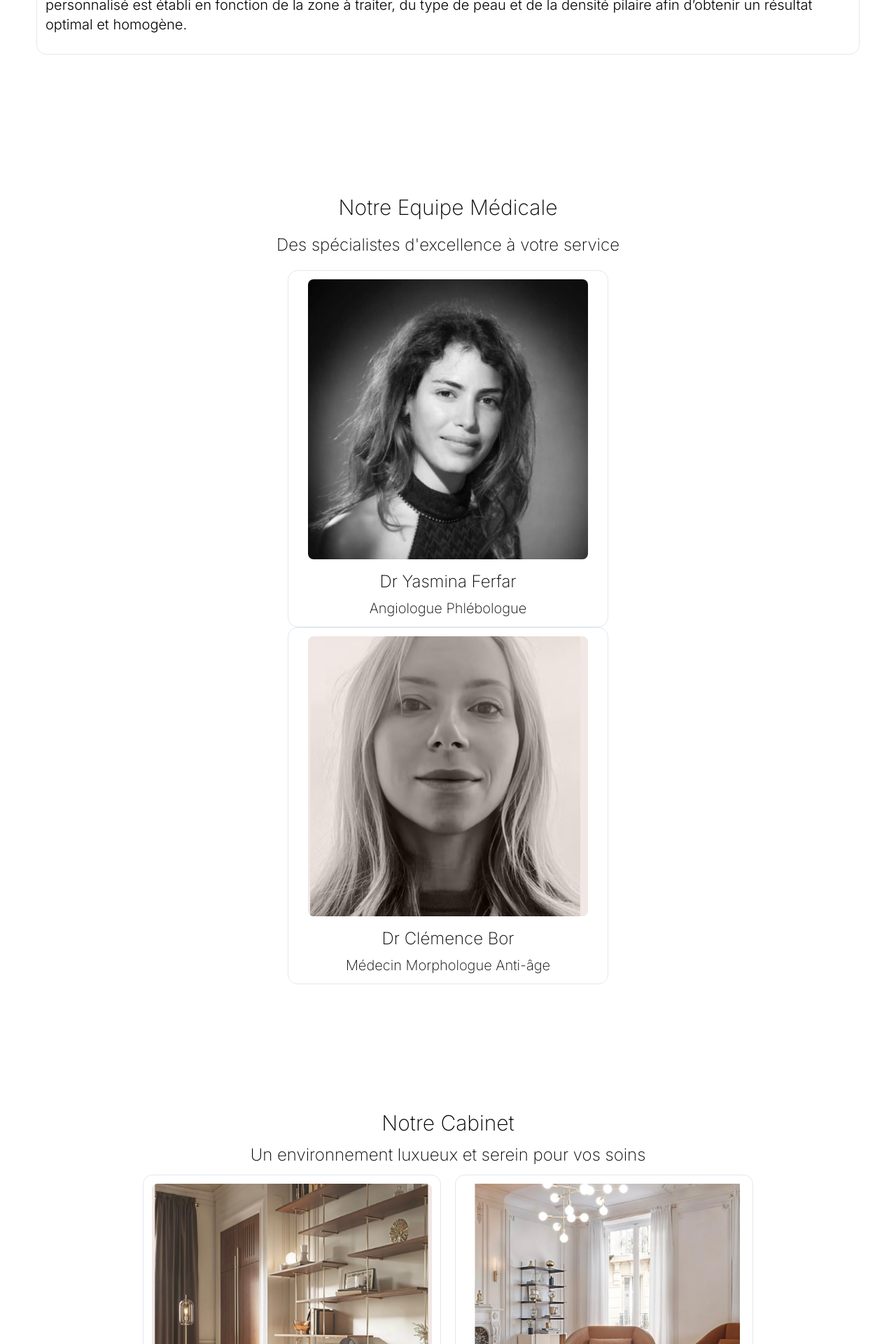
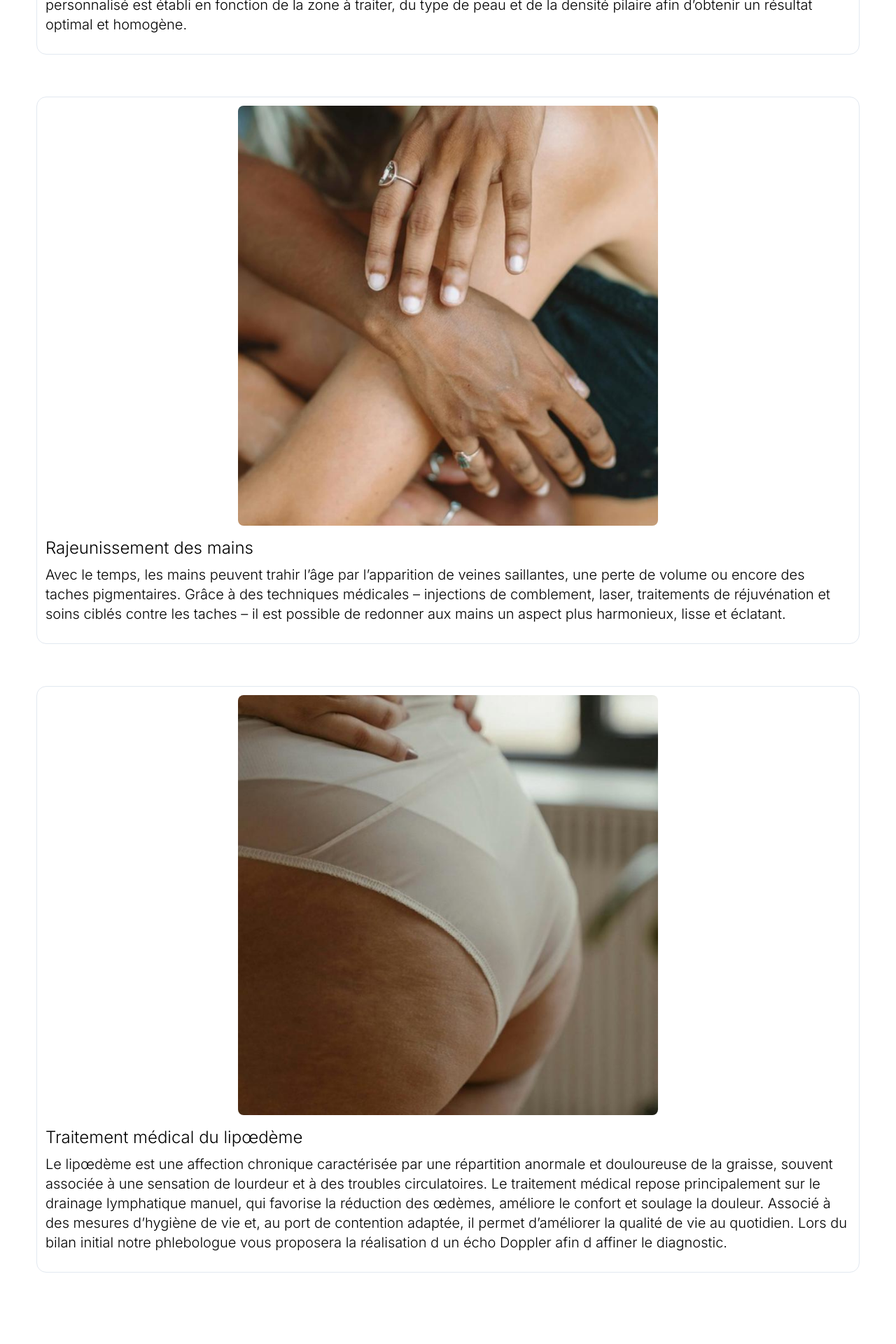
Before and after one commit to baderferfar/mon-cabinet-medical, a Next.js app: page / in a window 1280 px wide. Shown: the part 7500-9420 px from the top of the page at 70% size. Built offline with nearby package versions, Linux system fonts and the light colour scheme; no server answers.

Commit message:
validation 8

```diff
--- a/src/components/contact.tsx
+++ b/src/components/contact.tsx
@@ -66,7 +66,7 @@ export const Contact = () => {
                     <FormItem>
                       <FormLabel>Nom complet</FormLabel>
                       <FormControl>
-                        <Input className = "hover:opacity-70 opacity-40 bg-white text-black" placeholder="Votre nom" {...field} />
+                        <Input className = "hover:opacity-70 opacity-30 bg-white text-black" placeholder="Votre nom" {...field} />
                       </FormControl>
                       <FormMessage />
                       </FormItem>
@@ -80,7 +80,7 @@ export const Contact = () => {
                     <FormItem>
                       <FormLabel>Email</FormLabel>
                       <FormControl>
-                        <Input className = "hover:opacity-70 opacity-40 bg-white text-black" type= "email" placeholder="votre email" {...field} />
+                        <Input className = "hover:opacity-70 opacity-30 bg-white text-black" type= "email" placeholder="votre email" {...field} />
                       </FormControl>
                       <FormMessage />
                       </FormItem>
@@ -93,7 +93,7 @@ export const Contact = () => {
                     <FormItem>
                       <FormLabel>Téléphone</FormLabel>
                       <FormControl>
-                        <Input className = "hover:opacity-70 opacity-40 bg-white text-black" placeholder="06 12 34 65 78" {...field} />
+                        <Input className = "hover:opacity-70 opacity-30 bg-white text-black" placeholder="Votre numéro de téléphone" {...field} />
                       </FormControl>
                       <FormMessage />
                       </FormItem>
@@ -134,7 +134,7 @@ export const Contact = () => {
                     <FormItem>
                       <FormLabel>Message (500 caractères au maximum)</FormLabel>
                       <FormControl>
-                        <Textarea className = "bg-white text-black hover:opacity-70 opacity-40" placeholder="Décrivez votre demande" {...field} />
+                        <Textarea className = "bg-white text-black hover:opacity-70 opacity-40" placeholder="Décrivez votre demande..." {...field} />
                       </FormControl>
                       <FormMessage />
                     </FormItem>
--- a/src/components/footer/footer.tsx
+++ b/src/components/footer/footer.tsx
@@ -64,10 +64,11 @@ export default function FooterSection({
         {
       title: "Nos Spécialités",
       links: [
-        { text: "Traitement des varices", href: "#" },
-        { text: "Injections esthétiques", href: "#" },
-        { text: "Soins du visage", href: "#" },
-        { text: "Drainage lymphatiques", href: "#" },
+        { text: "Varicosité, Lipoedemie,", href: "#" },
+        { text: "Epilation laser, Rajeunissement,", href: "#" },
+        { text: "Taches pigmentaires, Blepharoplastie médicale,", href: "#" },
+        { text: "Rhinoplatie médicale, Sécheresse vaginale,", href: "#" },
+        { text: "Injections botox et acide hyaluronique.", href: "#" },
       ],
     },
     {
@@ -146,6 +147,5 @@ export default function FooterSection({
         </Footer>
       </div>
     </footer>
-
   );
 }
--- a/src/data/soins.tsx
+++ b/src/data/soins.tsx
@@ -51,8 +51,24 @@ export const data =[
     {
         id: "7",
         imageUrl: "/images/soins/soins-7.jpg",
-        title: "Epilation laser ",
+        title: "Epilation laser",
         traitement: "L’épilation laser repose sur le principe de la photothermolyse sélective: le faisceau lumineux cible la mélanine du follicule pileux afin de le détruire de manière progressive et durable, tout en préservant les tissus environnants. Cette technique, précise et efficace, permet de traiter différents phototypes cutanés avec un haut niveau de sécurité. Un protocole personnalisé est établi en fonction de la zone à traiter, du type de peau et de la densité pilaire afin d’obtenir un résultat optimal et homogène.",
+        traitement2:"",
+        traitement3:"",
+    },
+    {
+        id: "8",
+        imageUrl: "/images/soins/soins-8.jpg",
+        title: "Rajeunissement des mains",
+        traitement: "Avec le temps, les mains peuvent trahir l’âge par l’apparition de veines saillantes, une perte de volume ou encore des taches pigmentaires. Grâce à des techniques médicales  – injections de comblement, laser, traitements de réjuvénation et soins ciblés contre les taches – il est possible de redonner aux mains un aspect plus harmonieux, lisse et éclatant.",
+        traitement2:"",
+        traitement3:"",
+    },
+    {
+        id: "9",
+        imageUrl: "/images/soins/soins-9.jpg",
+        title: "Traitement médical du lipœdème",
+        traitement: "Le lipœdème est une affection chronique caractérisée par une répartition anormale et douloureuse de la graisse, souvent associée à une sensation de lourdeur et à des troubles circulatoires. Le traitement médical repose principalement sur le drainage lymphatique manuel, qui favorise la réduction des œdèmes, améliore le confort et soulage la douleur. Associé à des mesures d’hygiène de vie et, au port de contention adaptée, il permet d’améliorer la qualité de vie au quotidien. Lors du bilan initial notre phlebologue vous proposera la réalisation d un écho Doppler afin d affiner le diagnostic.",
         traitement2:"",
         traitement3:"",
     },
```
Also changed, not shown: public/images/soins/soins-8.jpg (added), public/images/soins/soins-9.jpg (added).
